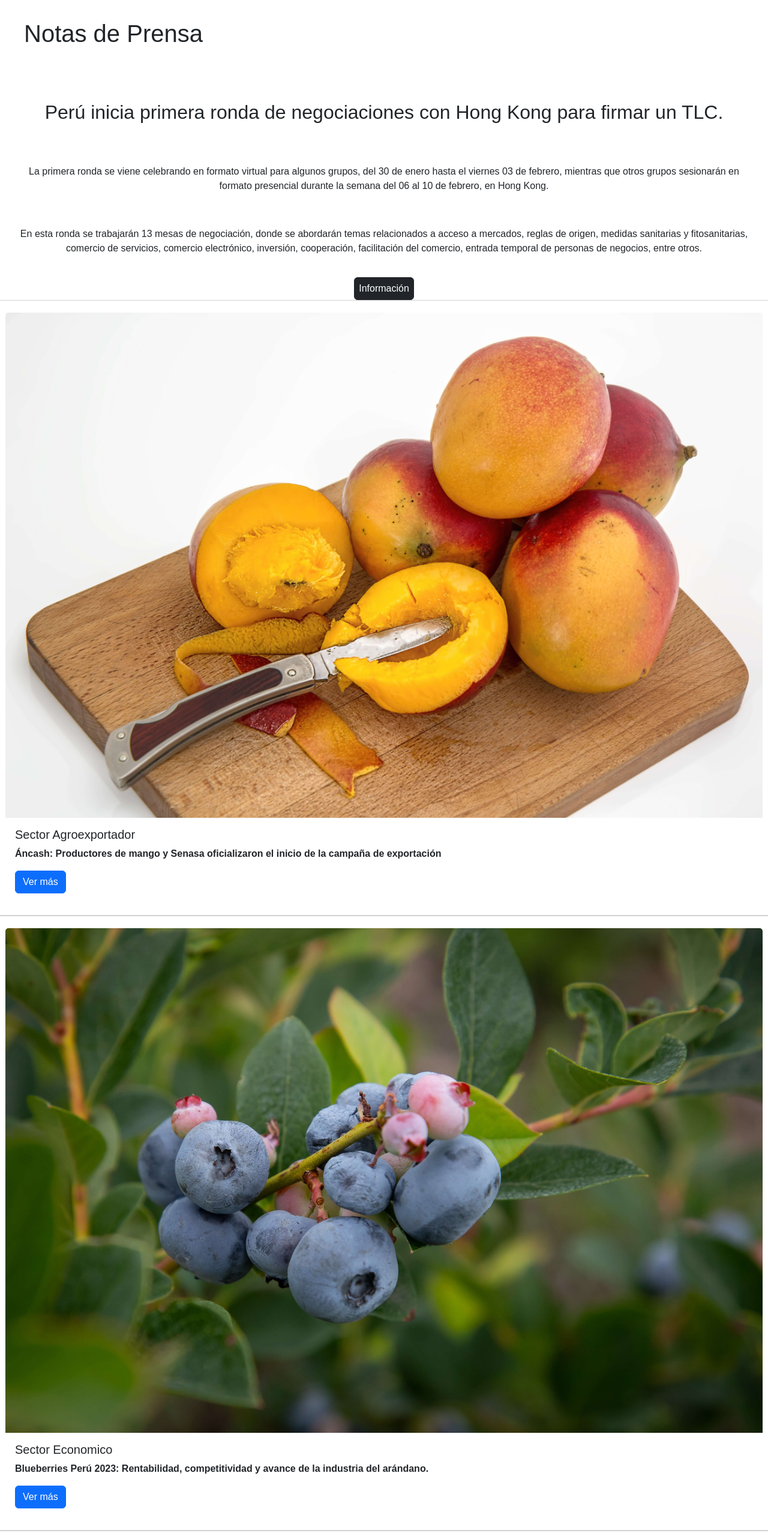
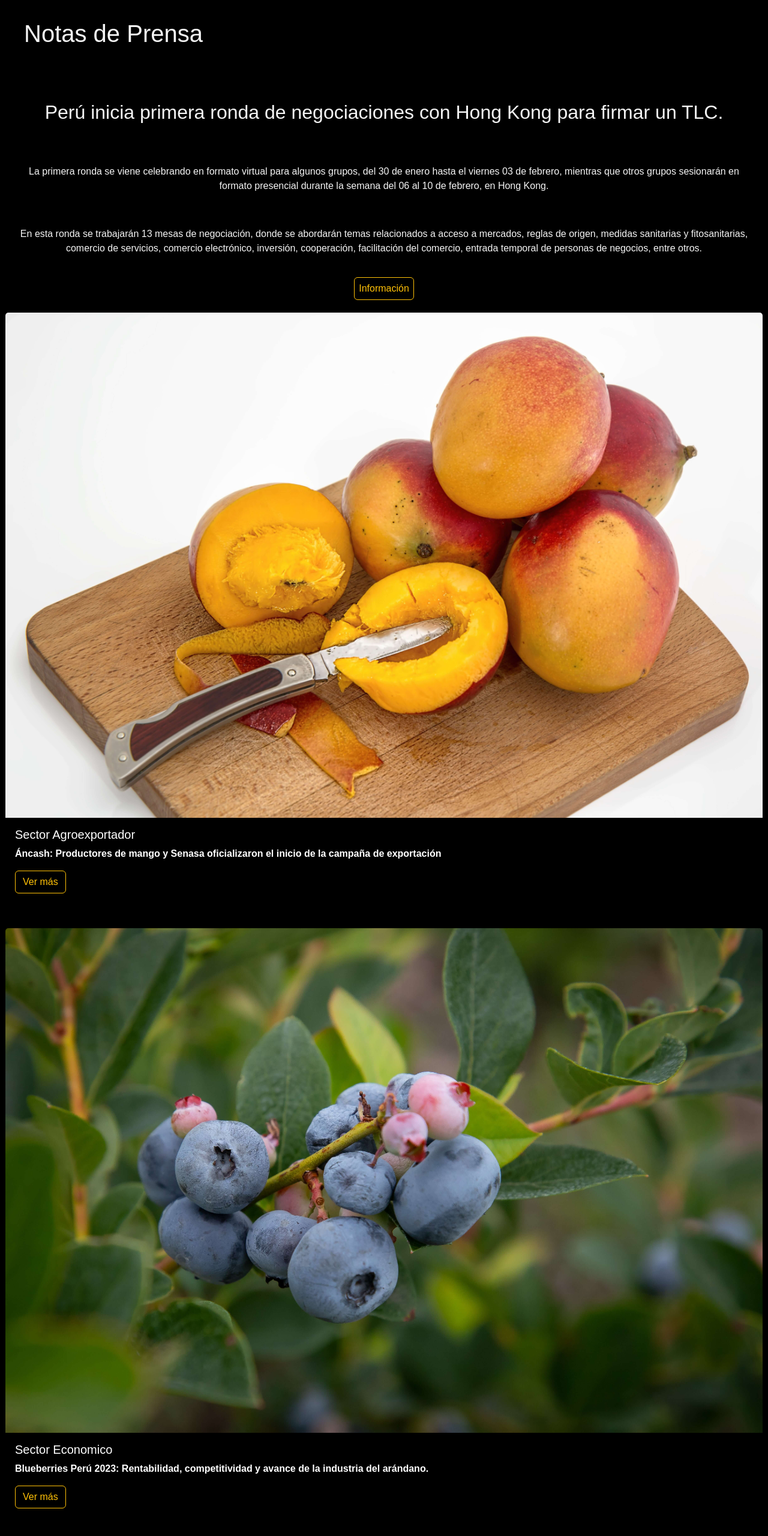
Before and after one commit to Raiclaussen/AgroPeru, a plain HTML site: page PAGES/Prensa.html in a window 1280 px wide. Shown: the part 120-2680 px from the top of the page at 60% size. Drawn offline with nearby package versions, Linux system fonts and the light colour scheme; a web font is replaced by a local one.

Commit message:
Incorpore estilos a mi fondo del body, section, button y enlaces

```diff
--- a/CSS/style.css
+++ b/CSS/style.css
@@ -106,20 +106,29 @@ body{
 
 /* Estilo de Prensa */
 
+.fondo02{
+  background: black;
+}
+
 .pre01{
   text-align: justify;
   padding: 40px;
+  color: whitesmoke;
 }
 
 .pre02{
   text-align: center;
   padding: 40px;
+  color: whitesmoke;
 }
 
 .pre03{
   text-align: center;
   padding: 20px;
+  color: whitesmoke;
 }
+
+
 
 button.btn {
   width: 100px; /* Establece el ancho del botón */
--- a/PAGES/Prensa.html
+++ b/PAGES/Prensa.html
@@ -22,7 +22,7 @@
     <link rel="stylesheet" href="/CSS/style.css">
 
 </head>
-<body>
+<body class="fondo02">
   <header>
 
   <!-- Logo -->
@@ -73,47 +73,47 @@
 
       <section>
         <div style="display: flex; justify-content: center;">
-        <button type="button" class="btn btn-dark">Información</button>
+        <button type="button" class="btn btn-outline-warning">Información</button>
         </div>
       </section>
 
 
 <section>
   <div class="row">
-    <div class="card">
+    <div class="card bg-black">
       <img src="/IMG/prensaexportacion (1).jpg" class="card-img-top" alt="...">
 
       <div class="card-body">
-        <h5 class="card-title"> Sector Agroexportador</h5>
-        <p class="card-text"> Áncash: Productores de mango y Senasa oficializaron el inicio de la campaña de exportación</p>
-        <a href="#" class="btn btn-primary">Ver más</a>
+        <h5 class="card-title text-white"> Sector Agroexportador</h5>
+        <p class="card-text text-white"> Áncash: Productores de mango y Senasa oficializaron el inicio de la campaña de exportación</p>
+        <a href="./Servicios.html" class="btn btn-outline-warning">Ver más</a>
       </div>
     </div>
 
-    <div class="card">
+    <div class="card bg-black">
       <img src="/IMG/prensaarandanos (1).jpg" class="card-img-top" alt="...">
       <div class="card-body">
-        <h5 class="card-title">Sector Economico</h5>
-        <p class="card-text">Blueberries Perú 2023: Rentabilidad, competitividad y avance de la industria del arándano.</p>
-        <a href="#" class="btn btn-primary">Ver más</a>
+        <h5 class="card-title text-white">Sector Economico</h5>
+        <p class="card-text text-white">Blueberries Perú 2023: Rentabilidad, competitividad y avance de la industria del arándano.</p>
+        <a href="./Servicios.html" class="btn btn-outline-warning">Ver más</a>
       </div>
     </div>
 
-    <div class="card">
+    <div class="card bg-black">
       <img src="/IMG/prensaceo agricola (1).jpg" class="card-img-top" alt="...">
       <div class="card-body">
-        <h5 class="card-title">Sector Empresarial</h5>
-        <p class="card-text">Startup agrícola ProducePay nombra nuevo CEO rumbo a su expansión global.</p>
-        <a href="#" class="btn btn-primary">Ver más</a>
+        <h5 class="card-title text-white">Sector Empresarial</h5>
+        <p class="card-text text-white">Startup agrícola ProducePay nombra nuevo CEO rumbo a su expansión global.</p>
+        <a href="./Servicios.html" class="btn btn-outline-warning">Ver más</a>
       </div>
     </div>
 
-    <div class="card">
+    <div class="card bg-black">
       <img src="/IMG/prensasector agricola (1).jpg" class="card-img-top" alt="...">
       <div class="card-body">
-        <h5 class="card-title">Sector Agrícola</h5>
-        <p class="card-text">Los tres principales retos del sector agrario para el 2023: seguridad, fertilizantes y agua.</p>
-        <a href="#" class="btn btn-primary">Ver más</a>
+        <h5 class="card-title text-white">Sector Agrícola</h5>
+        <p class="card-text text-white">Los tres principales retos del sector agrario para el 2023: seguridad, fertilizantes y agua.</p>
+        <a href="./Servicios.html" class="btn btn-outline-warning">Ver más</a>
       </div>
     </div>
 </div>
```
